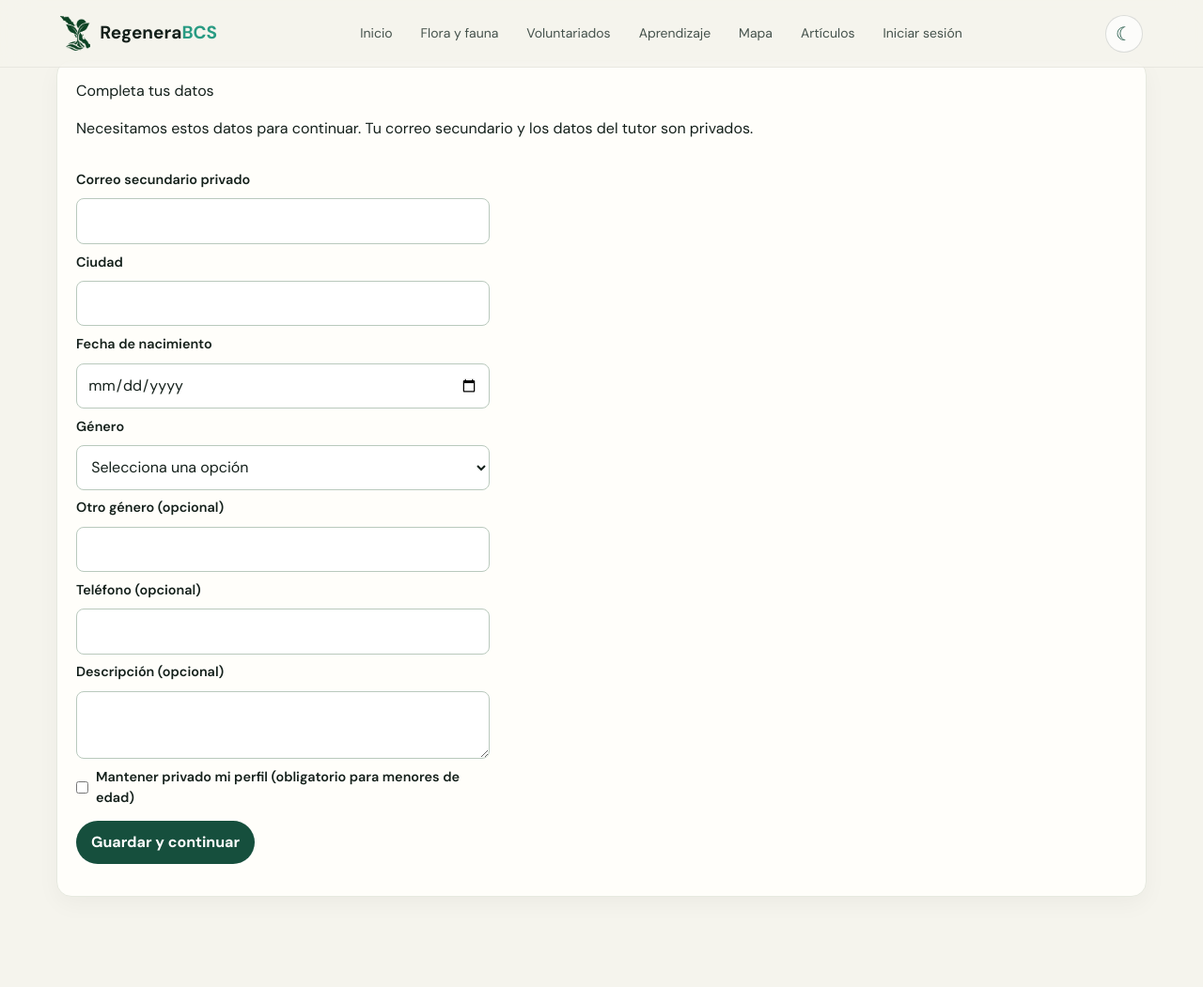
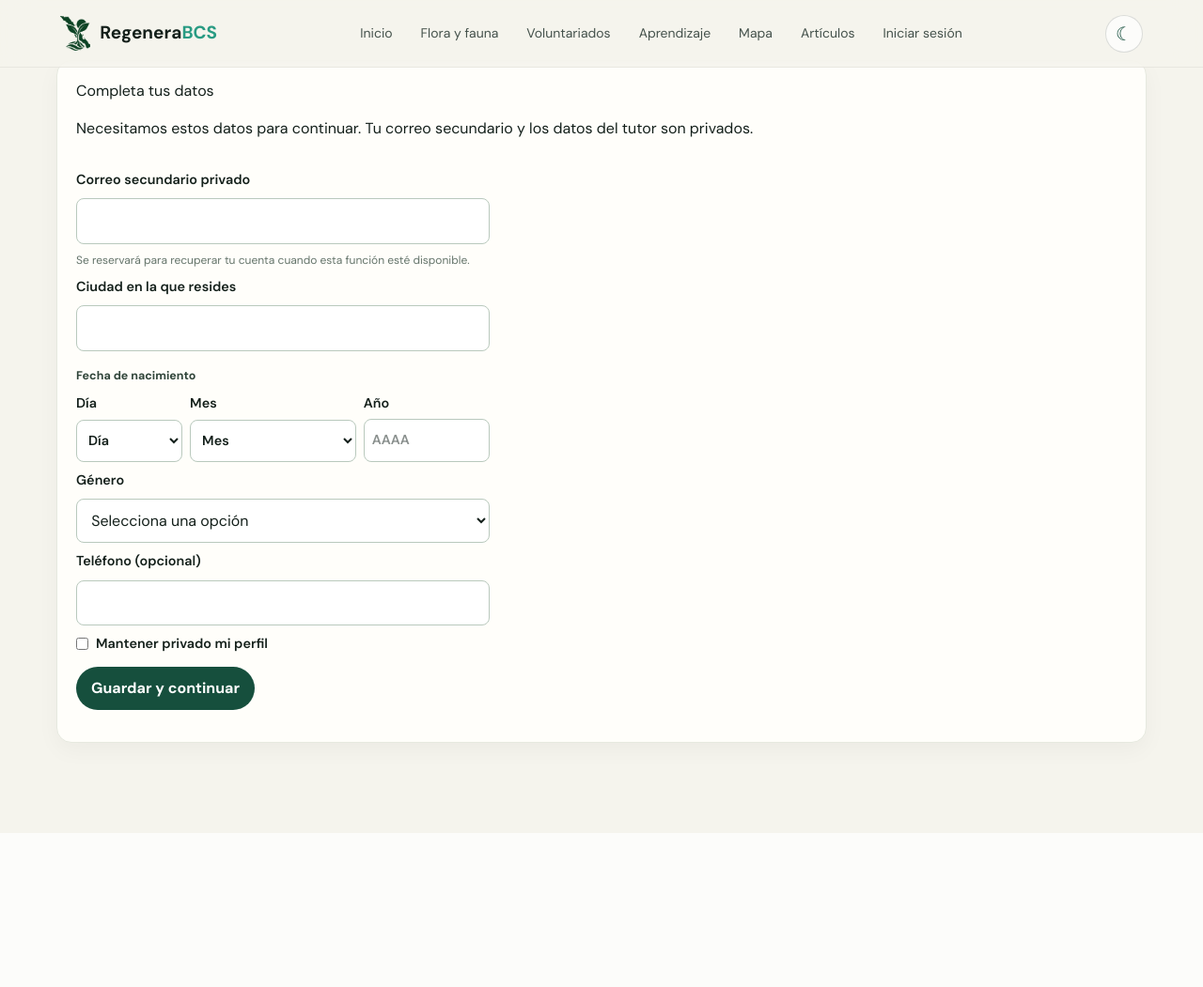
Before and after one commit to IsaiasSalgado21/regenera-api, a Laravel app: page /completar-perfil in a window 1280 px wide. Shown: the whole page at 94% size. After the commit the page ends 887 px from the top, so only its background shows below. Run offline with Laravel 12, Linux system fonts and the light colour scheme; style sheets or scripts are compiled from the project's sources; parts of the project's set-up code (start-up, migrations or seed data) failed here and were passed over.

Commit message:
feat: mejorar registro de cuentas y presentación de medallas

```diff
--- a/public/css/login.css
+++ b/public/css/login.css
@@ -230,6 +230,50 @@
     gap: .55rem;
 }
 
+[data-other-gender] {
+    display: grid;
+    gap: .55rem;
+}
+
+[data-other-gender][hidden],
+[data-privacy-minor-notice][hidden] {
+    display: none;
+}
+
+.profile-field-help {
+    color: #64746a;
+    font-size: .75rem;
+    line-height: 1.45;
+}
+
+.profile-field-label {
+    color: #30453a;
+    font-size: .78rem;
+    font-weight: 700;
+    margin-top: .55rem;
+}
+
+.profile-birth-parts {
+    display: grid;
+    gap: .5rem;
+    grid-template-columns: minmax(0, .8fr) minmax(0, 1.25fr) minmax(0, .95fr);
+}
+
+.auth-panel .profile-birth-parts label {
+    display: grid;
+    gap: .35rem;
+    margin: 0;
+    min-width: 0;
+}
+
+.profile-birth-parts select,
+.profile-birth-parts input:not([type="hidden"]) {
+    box-sizing: border-box;
+    min-width: 0;
+    padding-inline: .5rem;
+    width: 100%;
+}
+
 .auth-panel [data-profile-fields] fieldset {
     border: 1px solid #dce4dc;
     border-radius: 10px;
@@ -437,8 +481,13 @@ html[data-theme="dark"] .auth-panel label {
 }
 
 html[data-theme="dark"] .auth-heading p,
-html[data-theme="dark"] .auth-panel-note {
+html[data-theme="dark"] .auth-panel-note,
+html[data-theme="dark"] .profile-field-help {
     color: #aab8b0;
+}
+
+html[data-theme="dark"] .profile-field-label {
+    color: #e7eee9;
 }
 
 html[data-theme="dark"] .auth-switch {
--- a/public/css/theme.css
+++ b/public/css/theme.css
@@ -932,12 +932,24 @@ html[data-theme="dark"] .profile-all-medals {
 }
 
 html[data-theme="dark"] .profile-medal {
-    background: #22332a;
+    background: linear-gradient(180deg, #2a4032, #22332a 58%);
     border-color: #35473d;
 }
 
 html[data-theme="dark"] .profile-medal.is-locked {
     background: #252c28;
+}
+
+html[data-theme="dark"] .profile-medal-icon {
+    background: #304c3b;
+    box-shadow: inset 0 0 0 1px #496b54;
+    color: #b7e5c7;
+}
+
+html[data-theme="dark"] .profile-medal.is-locked .profile-medal-icon {
+    background: #3a423c;
+    box-shadow: inset 0 0 0 1px #515e54;
+    color: #aab8b0;
 }
 
 html[data-theme="dark"] :is(.profile-medal h4, .profile-all-medals h3, .profile-pending-medals h3, .profile-progress h2) {
--- a/resources/views/auth/complete.blade.php
+++ b/resources/views/auth/complete.blade.php
@@ -7,7 +7,7 @@
             <h1>Completa tus datos</h1>
             <p>Necesitamos estos datos para continuar. Tu correo secundario y los datos del tutor son privados.</p>
             <form data-complete-profile>
-                @include('auth.profile-fields', ['profilePrefix' => 'complete', 'profileBirth' => true])
+                @include('auth.profile-fields', ['profilePrefix' => 'complete', 'profileBirth' => true, 'profileBirthParts' => true, 'profileDescription' => false])
                 <button type="submit">Guardar y continuar</button>
                 <p data-complete-status role="status" aria-live="polite"></p>
             </form>
--- a/resources/views/auth/form.blade.php
+++ b/resources/views/auth/form.blade.php
@@ -51,7 +51,7 @@
                     <input type="email" id="{{ $authPrefix }}-register-correo" name="correo" autocomplete="email"
                         placeholder="nombre@correo.com" required>
 
-                    @include('auth.profile-fields', ['profilePrefix' => $authPrefix.'-register', 'profileBirth' => true])
+                    @include('auth.profile-fields', ['profilePrefix' => $authPrefix.'-register', 'profileBirth' => true, 'profileBirthParts' => true, 'profileDescription' => false])
 
                     <div class="auth-password-grid">
                         <div>
--- a/resources/views/auth/profile-fields.blade.php
+++ b/resources/views/auth/profile-fields.blade.php
@@ -1,11 +1,38 @@
 <div data-profile-fields>
     <label for="{{ $profilePrefix }}-secondary">Correo secundario privado</label>
-    <input id="{{ $profilePrefix }}-secondary" name="correoSecundario" type="email" maxlength="255" required>
-    <label for="{{ $profilePrefix }}-city">Ciudad</label>
+    <input id="{{ $profilePrefix }}-secondary" name="correoSecundario" type="email" maxlength="255" aria-describedby="{{ $profilePrefix }}-secondary-help" required>
+    <small id="{{ $profilePrefix }}-secondary-help" class="profile-field-help">Se reservará para recuperar tu cuenta cuando esta función esté disponible.</small>
+    <label for="{{ $profilePrefix }}-city">Ciudad en la que resides</label>
     <input id="{{ $profilePrefix }}-city" name="ciudad" maxlength="150" required>
     @if ($profileBirth ?? true)
+        @if ($profileBirthParts ?? false)
+            <span class="profile-field-label" id="{{ $profilePrefix }}-birth-label">Fecha de nacimiento</span>
+            <div class="profile-birth-parts" role="group" aria-labelledby="{{ $profilePrefix }}-birth-label" data-birth-parts>
+                <label for="{{ $profilePrefix }}-birth-day">Día
+                    <select id="{{ $profilePrefix }}-birth-day" autocomplete="bday-day" data-birth-day required>
+                        <option value="">Día</option>
+                        @for ($day = 1; $day <= 31; $day++)
+                            <option value="{{ $day }}">{{ $day }}</option>
+                        @endfor
+                    </select>
+                </label>
+                <label for="{{ $profilePrefix }}-birth-month">Mes
+                    <select id="{{ $profilePrefix }}-birth-month" autocomplete="bday-month" data-birth-month required>
+                        <option value="">Mes</option>
+                        @foreach (['Enero', 'Febrero', 'Marzo', 'Abril', 'Mayo', 'Junio', 'Julio', 'Agosto', 'Septiembre', 'Octubre', 'Noviembre', 'Diciembre'] as $month)
+                            <option value="{{ $loop->iteration }}">{{ $month }}</option>
+                        @endforeach
+                    </select>
+                </label>
+                <label for="{{ $profilePrefix }}-birth-year">Año
+                    <input id="{{ $profilePrefix }}-birth-year" type="number" min="1" max="9999" step="1" placeholder="AAAA" autocomplete="bday-year" data-birth-year required>
+                </label>
+                <input type="hidden" name="fechaNacimiento" data-birth-date>
+            </div>
+        @else
             <label for="{{ $profilePrefix }}-birth">Fecha de nacimiento</label>
             <input id="{{ $profilePrefix }}-birth" name="fechaNacimiento" type="date" required data-birth-date>
+        @endif
     @endif
     <label for="{{ $profilePrefix }}-gender">Género</label>
     <select id="{{ $profilePrefix }}-gender" name="genero" required>
@@ -15,12 +42,16 @@
         <option value="otro">Otro</option>
         <option value="prefiero_no_decirlo">Prefiero no decirlo</option>
     </select>
+    <div data-other-gender hidden>
         <label for="{{ $profilePrefix }}-gender-other">Otro género (opcional)</label>
         <input id="{{ $profilePrefix }}-gender-other" name="generoOtro" maxlength="100">
+    </div>
     <label for="{{ $profilePrefix }}-phone">Teléfono (opcional)</label>
     <input id="{{ $profilePrefix }}-phone" name="telefono" type="tel" autocomplete="tel" maxlength="40">
+    @if ($profileDescription ?? true)
         <label for="{{ $profilePrefix }}-description">Descripción (opcional)</label>
         <textarea id="{{ $profilePrefix }}-description" name="descripcion" maxlength="1000"></textarea>
+    @endif
     <fieldset data-tutor-fields hidden>
         <legend>Datos del tutor</legend>
         <p>Declara que tienes autorización de una persona adulta. No se verificará ni vinculará su cuenta.</p>
@@ -34,5 +65,6 @@
         <input id="{{ $profilePrefix }}-guardian-birth" name="tutorFechaNacimiento" type="date" autocomplete="section-guardian bday">
         <label><input name="tutorAutorizacion" type="checkbox"> Declaro que cuento con autorización de mi tutor.</label>
     </fieldset>
-    <label><input name="privacidad" type="checkbox"> Mantener privado mi perfil (obligatorio para menores de edad)</label>
+    <label><input name="privacidad" type="checkbox"> Mantener privado mi perfil</label>
+    <small class="profile-field-help" data-privacy-minor-notice role="status" hidden>Tu perfil privado se activó porque eres menor de edad.</small>
 </div>
```
Also changed, not shown: public/css/profile.css (+16 -10 lines), public/js/account-profile.js (+53 -4 lines), tests/account-profile.test.js (added, +72 -0 lines). Lines whose indentation alone changed are shown as unchanged.
